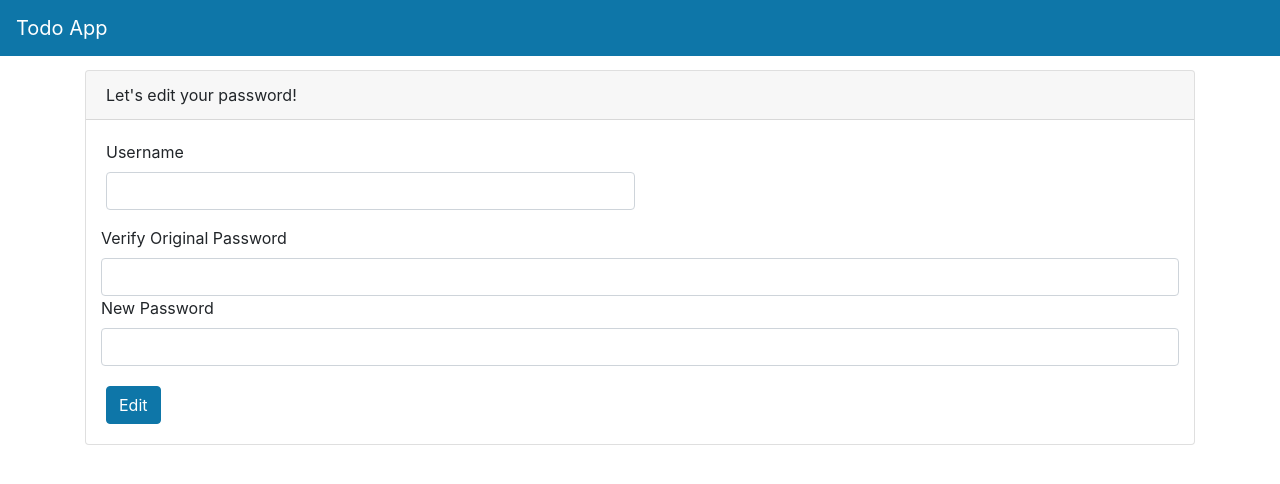
After one commit to Foolish-Wang/TodoApp, a FastAPI app: template templates/edit-user-password.html in a window 1280 px wide. The commit adds this page. Shown: the top 484 px of the page. Run offline with FastAPI, Linux system fonts and the light colour scheme; the template is opened without the code that fills it, so the values that code supplies are empty; some libraries are stand-ins or nearby versions.

Commit message:
add edit-user-password function

```diff
--- a/main.py
+++ b/main.py
@@ -1,7 +1,7 @@
 from fastapi import FastAPI
 import models
 from database import engine
-from routers import auth, todos
+from routers import auth, todos, users
 from starlette.staticfiles import StaticFiles
 from starlette.responses import RedirectResponse
 from starlette import status
@@ -18,6 +18,6 @@ async def root():
 
 app.include_router(auth.router)
 app.include_router(todos.router)
-
+app.include_router(users.router)
 
 models.Base.metadata.create_all(bind=engine)
--- /dev/null
+++ b/templates/edit-user-password.html
@@ -0,0 +1,44 @@
+{% include 'layout.html' %}
+<div class="container">
+  <div class="card">
+    <div class="card-header">Let's edit your password!</div>
+    <div class="card-body">
+      {% if msg %} {% if msg == 'Password updated' %}
+      <div class="alert alert-success" role="alert">{{ msg }}</div>
+      {% else %}
+      <div class="alert alert-danger" role="alert">{{ msg }}</div>
+      {% endif %} {% endif %}
+      <form method="POST" action="/users/edit-password">
+        <div class="form-row">
+          <div class="form-group col-md-6">
+            <label>Username</label>
+            <input type="text" class="form-control" name="username" required />
+          </div>
+        </div>
+
+        <div class="form-row">
+          <label>Verify Original Password</label>
+          <input
+            type="password"
+            class="form-control"
+            name="password"
+            required
+          />
+        </div>
+
+        <div class="form-row">
+          <label>New Password</label>
+          <input
+            type="password"
+            class="form-control"
+            name="password2"
+            required
+          />
+        </div>
+        <div style="margin-top: 20px">
+          <button type="submit" class="btn btn-primary">Edit</button>
+        </div>
+      </form>
+    </div>
+  </div>
+</div>
--- a/templates/navbar.html
+++ b/templates/navbar.html
@@ -23,6 +23,14 @@
       <ul class="navbar-nav ml-auto">
         {% if user %}
         <li class="nav-item m-1">
+          <a
+            type="button"
+            class="btn btn-outline-light"
+            href="/users/edit-password"
+            >Edit User</a
+          >
+        </li>
+        <li class="nav-item m-1">
           <a type="button" class="btn btn-outline-light" href="/auth/logout"
             >Logout</a
           >
```
Also changed, not shown: routers/users.py (added, +68 -0 lines).
